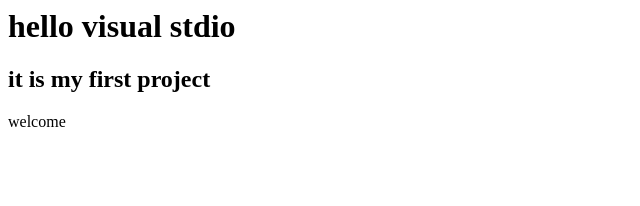
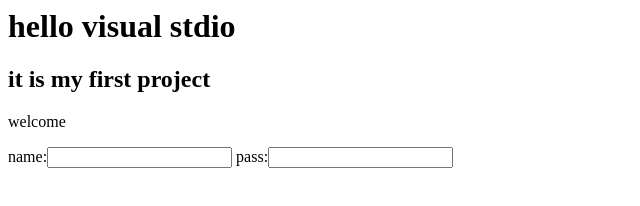
Before and after one commit to shiv9889/project, a plain HTML site: page index.html in a window 1280 px wide. Shown: the whole page, without its empty margins (0-640 px from the left). Drawn offline with Linux system fonts and the light colour scheme.

Commit message:
secon change

```diff
--- a/index.html
+++ b/index.html
@@ -6,5 +6,11 @@
         <h1>hello visual stdio</h1>
         <h2>it is my first project</h2>
         <p>welcome</p>
+        <form>
+            name:<input type ="text" name="name">
+            pass:<input type="password" name="pass">
+            <type="submit" value="subamit">
+
+        </form>
     </body>
 </html>
```
